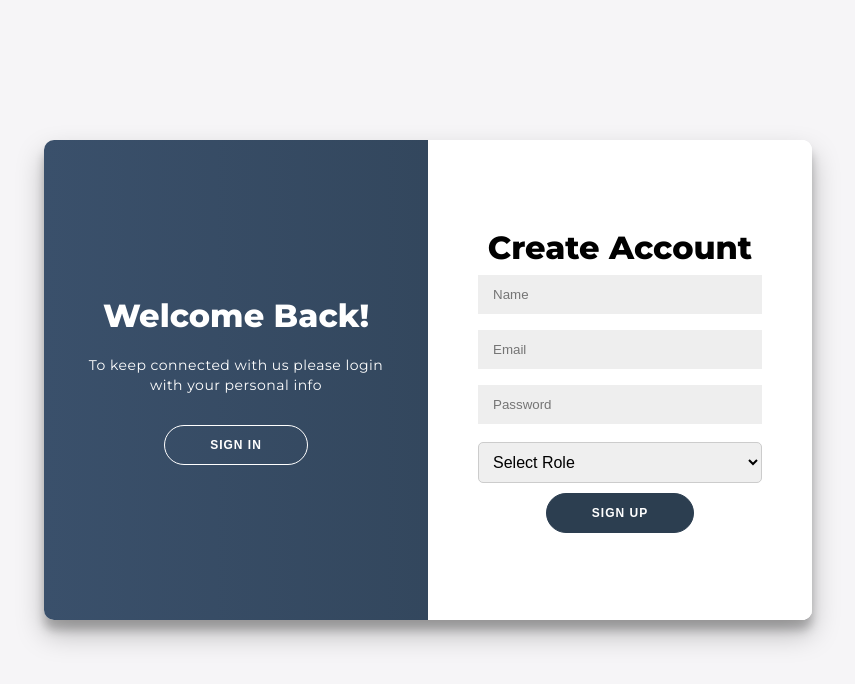
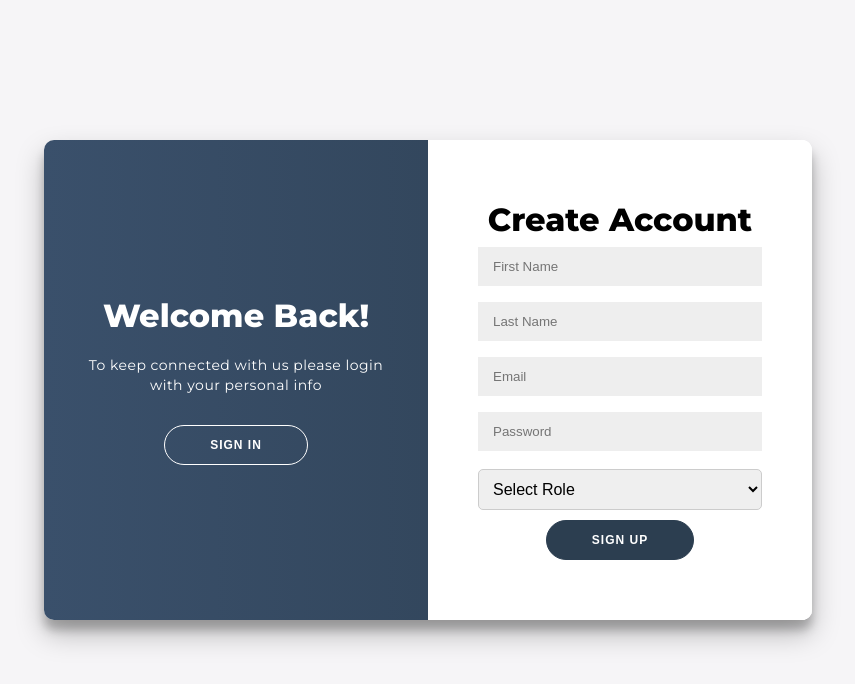
Before and after one commit to Adrian6204/SulongEdukasyon, a React (Vite) app in the folder frontend/: page /user-management in a window 1280 px wide. Both pictures are taken after a click on the button "SIGN UP". Shown: the top 684 px of the page, without its empty margins (212-1067 px from the left). Built offline with nearby package versions, Linux system fonts and the light colour scheme.

Commit message:
Update UserManagement.jsx

```diff
--- a/frontend/src/components/UserManagement.jsx
+++ b/frontend/src/components/UserManagement.jsx
@@ -7,19 +7,20 @@ const UserManagement = () => {
   const [email, setEmail] = useState('');
   const [password, setPassword] = useState('');
   const [role, setRole] = useState('');
+  const [firstName, setFirstName] = useState('');
+  const [lastName, setLastName] = useState('');
   const [errorMessage, setErrorMessage] = useState('');
   const navigate = useNavigate();
 
-  // Use the environment variable for the API URL (Vite approach)
   const apiUrl = import.meta.env.VITE_BACKEND_URL;
 
-  // Sign In Handler
   const handleSignIn = (e) => {
     e.preventDefault();
 
-    fetch(`${apiUrl}/users/${email}`, {
-      method: 'GET',
+    fetch(`${apiUrl}/users/login`, {
+      method: 'POST',
       headers: { 'Content-Type': 'application/json' },
+      body: JSON.stringify({ email, password }),
     })
       .then(response => {
         if (!response.ok) {
@@ -28,22 +29,17 @@ const UserManagement = () => {
         return response.json();
       })
       .then(userData => {
-        if (userData.password === password) {
-          navigate('/dashboard');
-          setErrorMessage('');
-        } else {
-          setErrorMessage('Invalid email or password');
-        }
+        navigate('/dashboard');
+        setErrorMessage('');
       })
       .catch(error => {
         setErrorMessage(error.message);
       });
   };
 
-  // Sign Up Handler
   const handleSignUp = (e) => {
     e.preventDefault();
-    if (!email || !password || !role) {
+    if (!email || !password || !role || !firstName || !lastName) {
       setErrorMessage('All fields are required.');
       return;
     }
@@ -51,6 +47,8 @@ const UserManagement = () => {
     const newUser = {
       email: email,
       password: password,
+      firstname: firstName,
+      lastname: lastName,
       role: role,
     };
 
@@ -81,7 +79,16 @@ const UserManagement = () => {
           <h1>Create Account</h1>
           <input
             type="text"
-            placeholder="Name"
+            placeholder="First Name"
+            value={firstName}
+            onChange={(e) => setFirstName(e.target.value)}
+            required
+          />
+          <input
+            type="text"
+            placeholder="Last Name"
+            value={lastName}
+            onChange={(e) => setLastName(e.target.value)}
             required
           />
           <input
```
